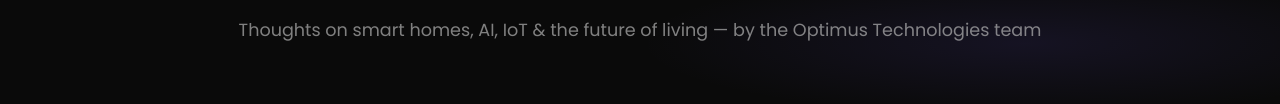
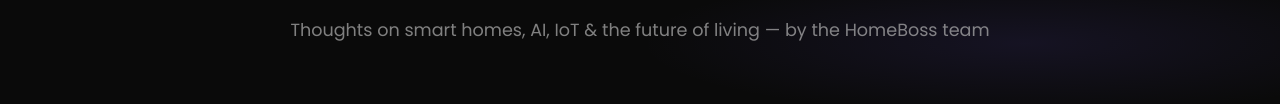
Before and after one commit to OptimusO7/HOMEBOSS_WEBSITE, a website: page public/blog.html in a window 1280 px wide. Shown: the part 200-304 px from the top of the page. Drawn offline with Linux system fonts and the light colour scheme.

Commit message:
Update blog.html

```diff
--- a/public/blog.html
+++ b/public/blog.html
@@ -417,7 +417,7 @@
     <section class="blog-hero">
         <div class="container">
             <h1 class="page-title gradient-text">Tech Insights</h1>
-            <p class="page-subtitle">Thoughts on smart homes, AI, IoT & the future of living — by the Optimus Technologies team</p>
+            <p class="page-subtitle">Thoughts on smart homes, AI, IoT & the future of living — by the HomeBoss team</p>
         </div>
     </section>
 
```
